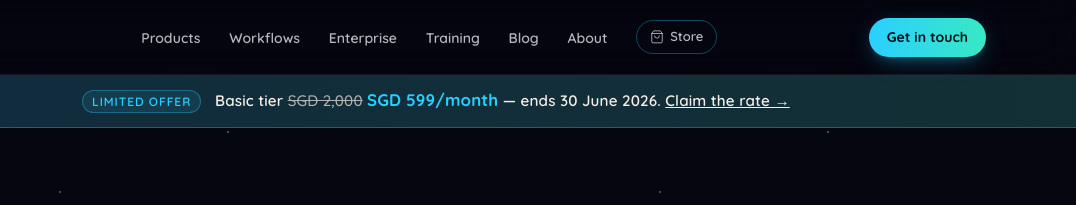
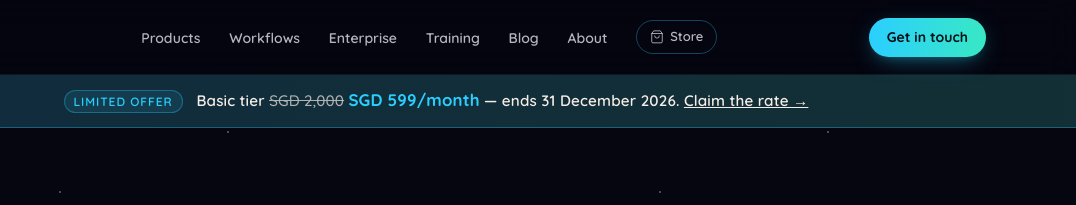
Before and after one commit to cschong-cymk/flowdaptor, a plain HTML site: page about/index-.html in a window 1280 px wide. Shown: the top 205 px of the page, 204-1280 px from the left. Drawn offline with Linux system fonts and the light colour scheme.

Commit message:
Update limited offer end date to 31 December 2026 on About page

```diff
--- a/about/index-.html
+++ b/about/index-.html
@@ -36,7 +36,7 @@
   <!-- PROMO BANNER -->
   <a href="../enterprise/#engagements" style="display:block;text-decoration:none;background:linear-gradient(90deg,rgba(43,207,255,0.15),rgba(56,232,196,0.15)) var(--surface);color:var(--text-primary);text-align:center;padding:.85rem 1rem;font-weight:600;letter-spacing:.01em;font-size:.95rem;line-height:1.35;border-bottom:1px solid var(--acc-border);">
     <span style="display:inline-block;background:var(--acc-dim);border:1px solid var(--acc-border);color:var(--brand-blue);padding:.15rem .55rem;border-radius:999px;font-size:.75rem;letter-spacing:.08em;text-transform:uppercase;margin-right:.6rem;">Limited offer</span>
-    Basic tier <s style="opacity:.7;font-weight:500;">SGD 2,000</s> <strong style="font-size:1.05rem;color:var(--brand-blue);">SGD 599/month</strong> — ends 30 June 2026. <span style="text-decoration:underline;">Claim the rate →</span>
+    Basic tier <s style="opacity:.7;font-weight:500;">SGD 2,000</s> <strong style="font-size:1.05rem;color:var(--brand-blue);">SGD 599/month</strong> — ends 31 December 2026. <span style="text-decoration:underline;">Claim the rate →</span>
   </a>
 
   <section class="fd-hero">
```
Also changed, not shown: about/index.html (+1 -1 lines).
